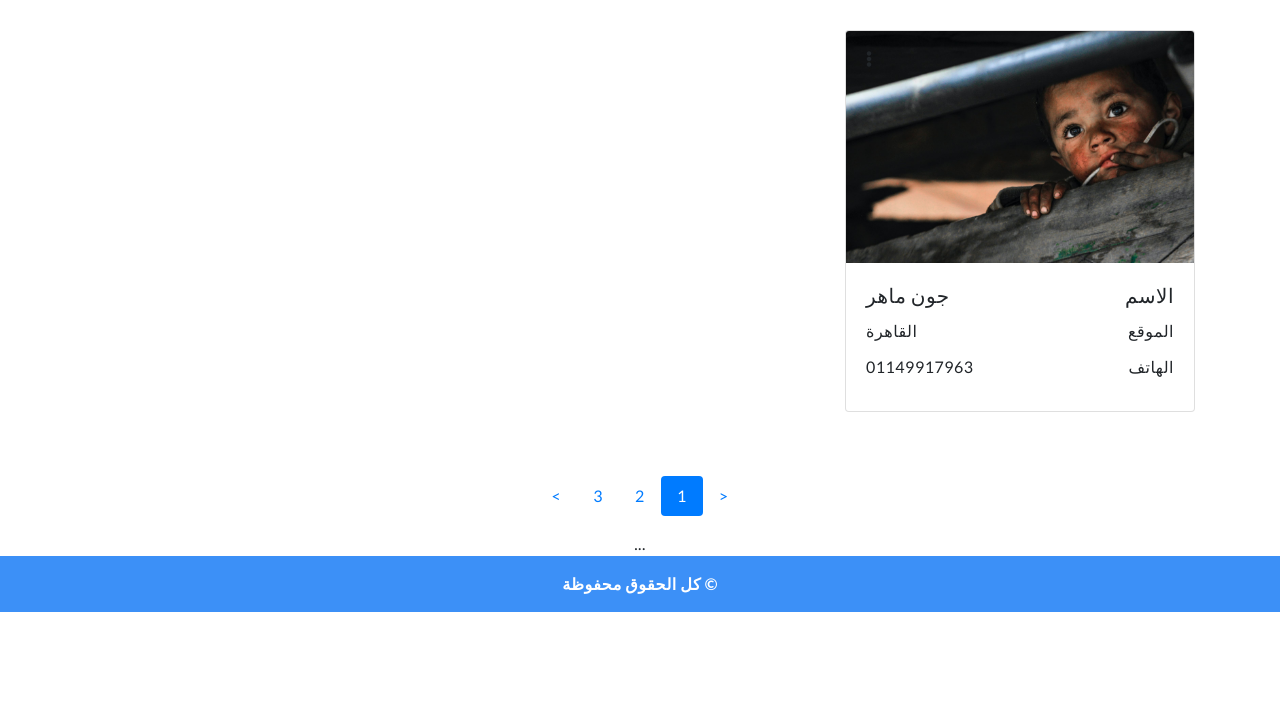
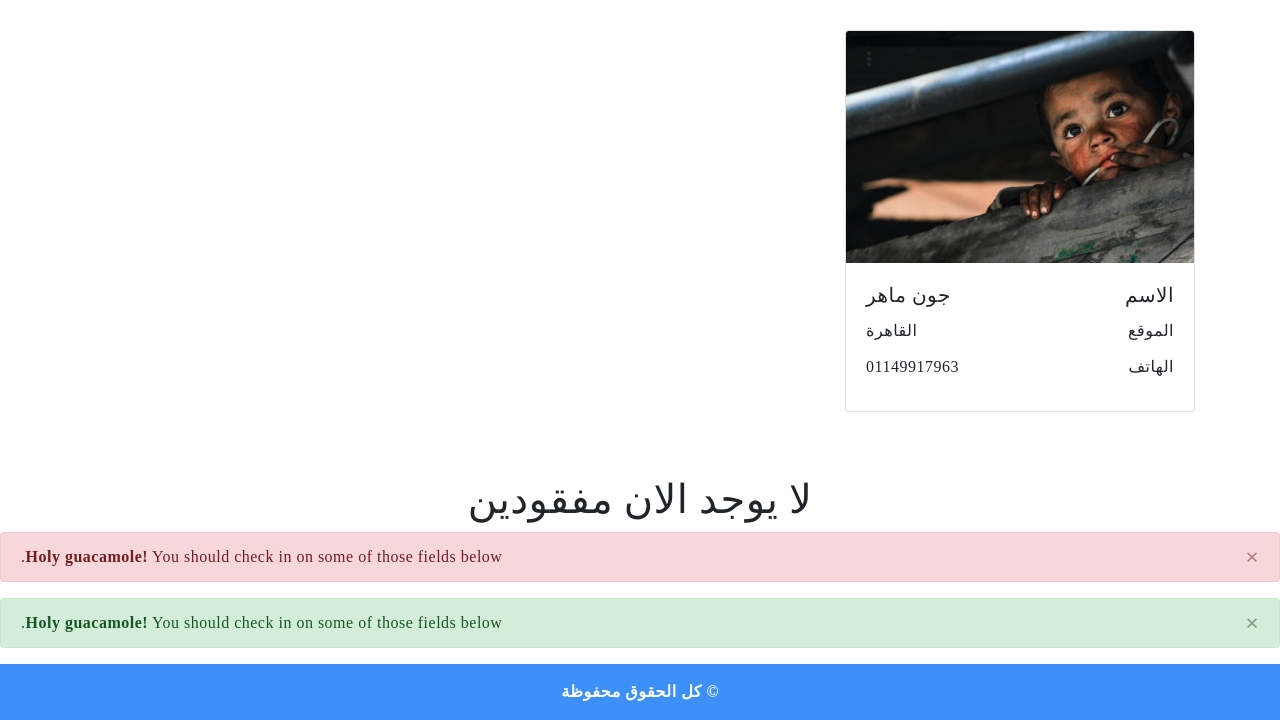
Before and after one commit to John1316/delany, a plain HTML site: page lost.html in a window 1280 px wide. Shown: the part 566-1286 px from the top of the page. Before the commit the page ends 1178 px from the top, so only its background shows below. Drawn offline with Linux system fonts and the light colour scheme.

Commit message:
third edit

```diff
--- a/css/style.scss
+++ b/css/style.scss
@@ -8,7 +8,7 @@ $maincolor:#3c90f7;
     box-sizing: border-box;
 }
 body{
-    font-family: "Lato", sans-serif;
+    font-family: 'Amiri', serif;
     font-weight: 400;
     font-size: 16px;
 
--- a/lost.html
+++ b/lost.html
@@ -227,31 +227,28 @@
 
     <!-- Start Navigation -->
     <section class="nav-pages text-center">
-        <ul class="nav nav-pills mb-3 d-flex justify-content-center" id="pills-tab" role="tablist">
-            <li class="nav-item" role="presentation">
-                <a class="nav-link" id="pills-home-tab" data-toggle="pill" href="#next" role="tab" aria-controls="pills-home" aria-selected="true"><</a>
-            </li>
-            <li class="nav-item" role="presentation">
-                <a class="nav-link active" id="pills-home-tab" data-toggle="pill" href="#1" role="tab" aria-controls="pills-home" aria-selected="true">1</a>
-            </li>
-            <li class="nav-item" role="presentation">
-                <a class="nav-link" id="pills-profile-tab" data-toggle="pill" href="#2" role="tab" aria-controls="pills-profile" aria-selected="false">2</a>
-            </li>
-            <li class="nav-item" role="presentation">
-                <a class="nav-link" id="pills-contact-tab" data-toggle="pill" href="#3" role="tab" aria-controls="pills-contact" aria-selected="false">3</a>
-            </li>
-            <li class="nav-item" role="presentation">
-                <a class="nav-link" id="pills-contact-tab" data-toggle="pill" href="#prev" role="tab" aria-controls="pills-contact" aria-selected="false">></a>
-            </li>
-        </ul>
-        <div class="tab-content" id="pills-tabContent">
-            <div class="tab-pane fade show active" id="1" role="tabpanel" aria-labelledby="pills-home-tab">...</div>
-            <div class="tab-pane fade" id="2" role="tabpanel" aria-labelledby="pills-profile-tab">...</div>
-            <div class="tab-pane fade" id="3" role="tabpanel" aria-labelledby="pills-contact-tab">...</div>
-        </div>
+
     </section>
     <!-- End Navigation -->
 
+    <!-- Start if pages empty -->
+        <h1 class="text-center">لا يوجد الان مفقودين</h1>
+    <!-- End if pages empty -->
+
+    <!--  -->
+    <div class="alert alert-danger alert-dismissible fade show" role="alert">
+        <strong>Holy guacamole!</strong> You should check in on some of those fields below.
+        <button type="button" class="close" data-dismiss="alert" aria-label="Close">
+            <span aria-hidden="true">&times;</span>
+        </button>
+    </div>
+    <div class="alert alert-success alert-dismissible fade show" role="alert">
+        <strong>Holy guacamole!</strong> You should check in on some of those fields below.
+        <button type="button" class="close" data-dismiss="alert" aria-label="Close">
+            <span aria-hidden="true">&times;</span>
+        </button>
+    </div>
+    <!--  -->
 
     <!-- Start Footer -->
         <footer class="py-3 text-center bg-main text-white">
```
Also changed, not shown: index.html (+19 -19 lines), css/style.css, 1 other file. Lines whose indentation alone changed are shown as unchanged.
